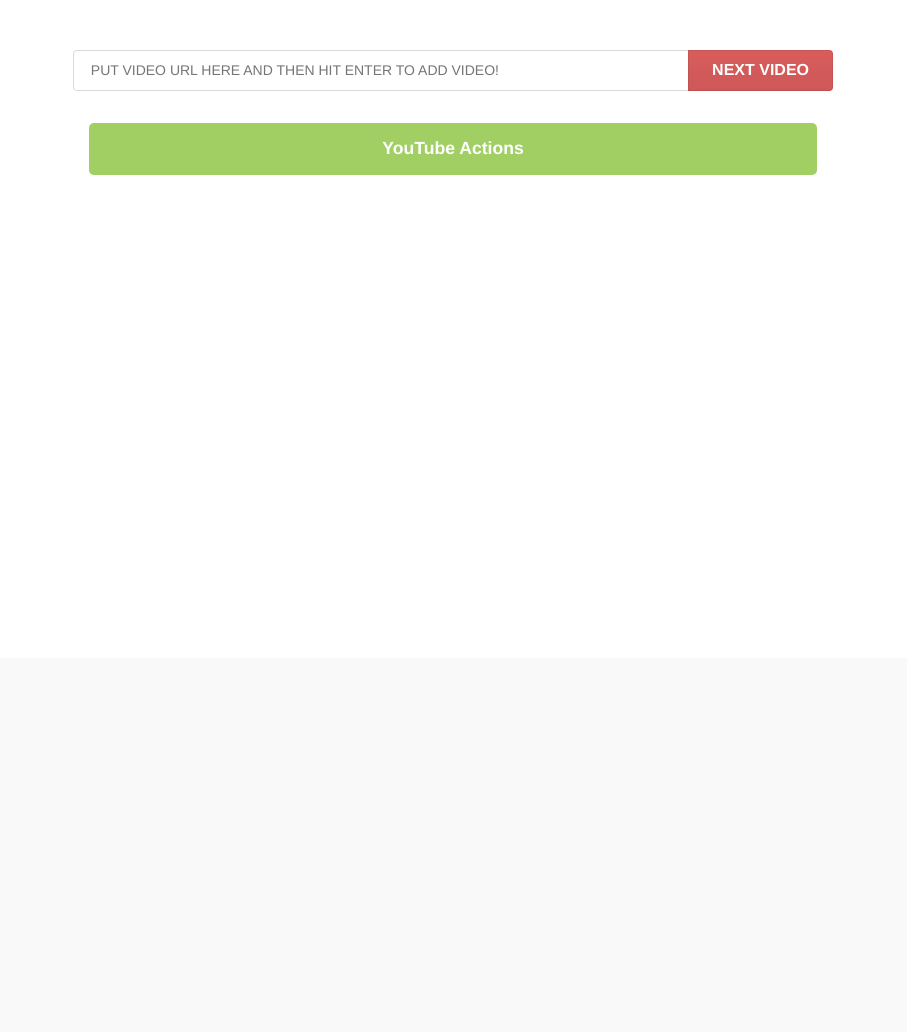
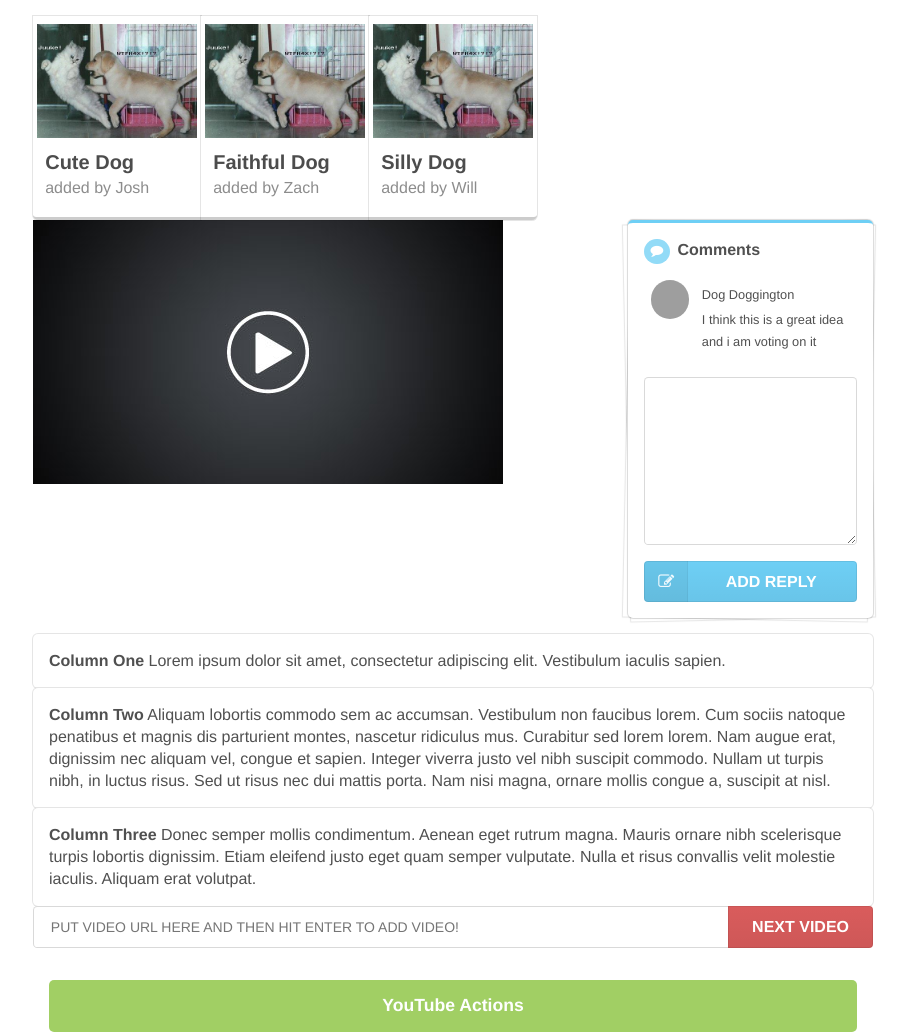
Before and after one commit to zach-taylor/snickerdoodle, a Flask app: page /watch in a window 1280 px wide. Shown: the part 142-1174 px from the top of the page, without its empty margins (187-1094 px from the left). Before the commit the page ends 317 px from the top, so only its background shows below. Run offline with Flask 2, Linux system fonts and the light colour scheme; some libraries are stand-ins or nearby versions; grey boxes are pictures that could not be loaded.

Commit message:
Add somre more to watch page

```diff
--- a/static/js/app.js
+++ b/static/js/app.js
@@ -1,10 +1,10 @@
 (function (root, $) {
     var handler = {},
-        $signin = $('.menu > a.facebook');
+        $status = $('.menu a.status');
 
     handler.config = {
         appId: '1409850522596219',
-        status: false,
+        status: true,
         cookie: true,
         xfbml: false
     };
@@ -54,7 +54,7 @@
             FB.api('/me/picture', function (resp) {
                 // TODO: Error checking
 
-                var source = $('#search-template').html(),
+                var source = $('#signin-template').html(),
                 template = Handlebars.compile(source);
 
                 console.log(source);
@@ -66,13 +66,13 @@
                 var html = template(context);
                 console.log(html);
 
-                $('.content').empty().append(html);
+                $status.replaceWith(html);
             });
         });
     };
 
     handler.bind = function () {
-        $signin.on('click', function () {
+        $status.on('click', function () {
             FB.login();
         });
     };
--- a/templates/_navbar.html
+++ b/templates/_navbar.html
@@ -3,7 +3,7 @@
     <a class="active item"><i class="play icon"></i> Watch</a>
     <a class="item"><i class="settings basic icon"></i> Settings</a>
     <a class="item"><i class="video icon"></i> Trending</a>
-  <a class="right floated text item facebook">
+    <a class="right floated text item status">
         <i class="facebook blue icon"></i> Sign In
     </a>
 </nav>
--- a/templates/base.html
+++ b/templates/base.html
@@ -24,7 +24,7 @@
     </script>
     {% endblock %}
 
-    <div class="container">
+    <div class="main container">
         {% block content %}{% endblock %}
     </div>
 
@@ -40,6 +40,17 @@
     <script src="/static/js/providers/youtube.js"></script>
     <script src="/static/js/providers/vimeo.js"></script>
     {% block js %}{% endblock %}
+
     {% block templates %}{% endblock %}
+
+    {% raw %}
+    <script id="signin-template" type="text/x-handlebars-template">
+        <a class="right floated item status">
+            <img class="circular ui image mini left floated" src="{{ picture }}">
+            {{ name }}
+            <i class="square sign out icon"></i>
+        </a>
+    </script>
+    {% endraw %}
 </body>
 </html>
--- a/templates/watch.html
+++ b/templates/watch.html
@@ -2,6 +2,7 @@
 {% block title %}Video - Snickerdoodle{% endblock %}
 
 {% block css %}
+    <link rel="stylesheet" href="/static/css/watch.css" />
     <link rel="stylesheet" href="/static/lib/semantic/css/semantic.css" />
 {% endblock %}
 
@@ -10,6 +11,86 @@
 <h4 class="ui center aligned inverted green block header">
   Snickerdoodle - Watch Videos with Your Friends!
 </h4>
+
+<div class="">
+    <div class="row">
+        <div class="ui five connected items">
+            <div class="item">
+                <div class="image">
+                    <img src="/static/img/cat.jpg">
+                </div>
+                <div class="content">
+                    <div class="name">Cute Dog</div>
+                    <p class="description">added by Josh</p>
+                </div>
+            </div>
+            <div class="item">
+                <div class="image">
+                    <img src="/static/img/cat.jpg">
+                </div>
+                <div class="content">
+                    <div class="name">Faithful Dog</div>
+                    <p class="description">added by Zach</p>
+                </div>
+            </div>
+            <div class="item">
+                <div class="image">
+                    <img src="/static/img/cat.jpg">
+                </div>
+                <div class="content">
+                    <div class="name">Silly Dog</div>
+                    <p class="description">added by Will</p>
+                </div>
+            </div>
+        </div>
+    </div>
+
+    <div class="ui grid">
+        <div class="player eleven wide column">
+            <img src="/static/img/video.jpg">
+        </div>
+
+        <div class="chat five wide column">
+            <div class="ui piled blue segment">
+                <h5 class="ui header">
+                    <i class="icon inverted circular blue comment"></i> Comments
+                </h5>
+                <div class="ui comments">
+                    <div class="comment">
+                        <a class="avatar">
+                            <img src="/images/demo/avatar.jpg">
+                        </a>
+                        <div class="content">
+                            <a class="author">Dog Doggington</a>
+                            <div class="text">
+                                I think this is a great idea and i am voting on it
+                            </div>
+                        </div>
+                    </div>
+                    <form class="ui reply form">
+                        <div class="field">
+                            <textarea></textarea>
+                        </div>
+                        <div class="ui fluid blue labeled submit icon button">
+                            <i class="icon edit"></i> Add Reply
+                        </div>
+                    </form>
+                </div>
+            </div>
+        </div>
+    </div>
+
+    <div class="row">
+        <div class="four wide column">
+            <div class="ui segment"><b>Column One</b> Lorem ipsum dolor sit amet, consectetur adipiscing elit. Vestibulum iaculis sapien.</div>
+        </div>
+        <div class="eight wide column">
+            <div class="ui segment"><b>Column Two</b> Aliquam lobortis commodo sem ac accumsan. Vestibulum non faucibus lorem. Cum sociis natoque penatibus et magnis dis parturient montes, nascetur ridiculus mus. Curabitur sed lorem lorem. Nam augue erat, dignissim nec aliquam vel, congue et sapien. Integer viverra justo vel nibh suscipit commodo. Nullam ut turpis nibh, in luctus risus. Sed ut risus nec dui mattis porta. Nam nisi magna, ornare mollis congue a, suscipit at nisl.</div>
+        </div>
+        <div class="four wide column">
+            <div class="ui segment"><b>Column Three</b> Donec semper mollis condimentum. Aenean eget rutrum magna. Mauris ornare nibh scelerisque turpis lobortis dignissim. Etiam eleifend justo eget quam semper vulputate. Nulla et risus convallis velit molestie iaculis. Aliquam erat volutpat. </div>
+        </div>
+    </div>
 
     <div class="content">
         <div id="player"></div>
@@ -20,6 +101,7 @@
         <div class = "ui basic segment">
             <div class="ui center aligned small feed green inverted segment actions">
                 <h4 class="ui header">YouTube Actions</h4>
+            </div>
         </div>
     </div>
 </div>
```
Lines whose indentation alone changed are shown as unchanged.
